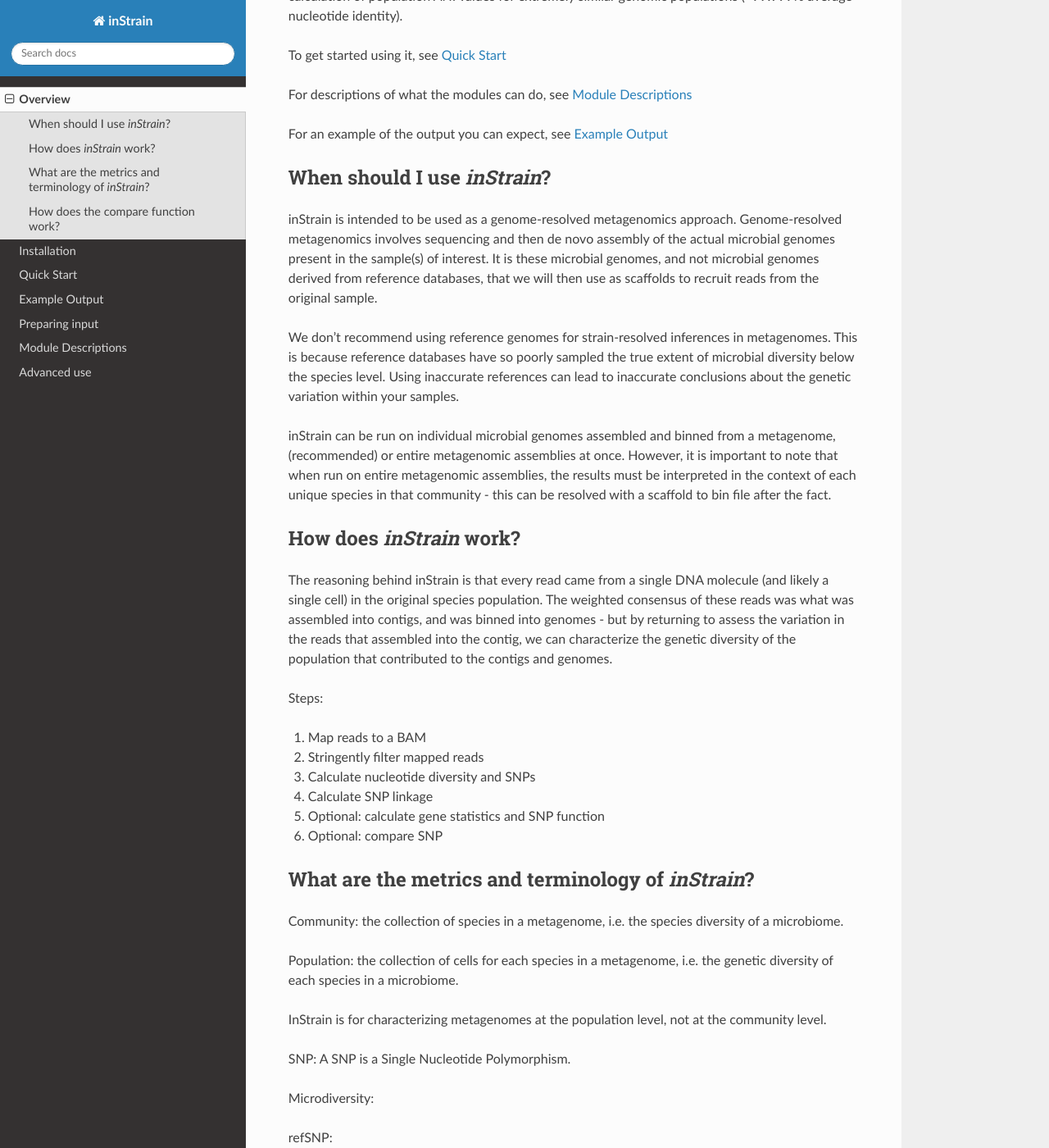
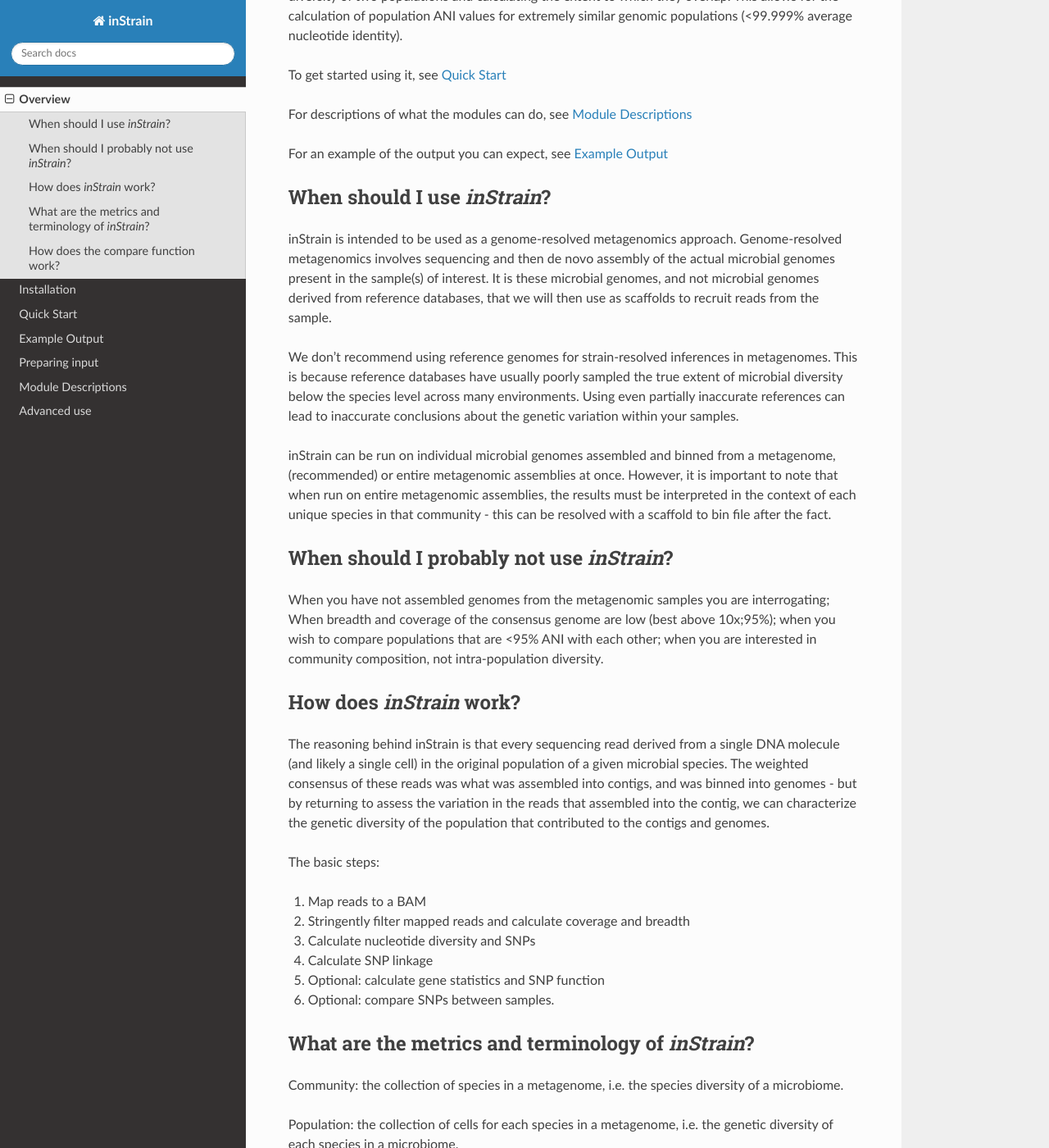
Before and after one commit to MrOlm/inStrain, a Sphinx documentation site: the page built from docs/overview.rst, in a window 1280 px wide and 1400 px high, scrolled down 753 px. Shown: the whole window at 82% size. Built offline with Sphinx 7.4.7 and the Read the Docs theme 2.0.0, drawn with Linux system fonts in a browser that asks for light colours; some of the changed text lies outside the part shown.

Commit message:
Update overview.rst

```diff
--- a/docs/overview.rst
+++ b/docs/overview.rst
@@ -3,12 +3,12 @@
 
 When you sequence any microbial genome(s), you sequence a population of cells (with the exception of single cell genomics). This population may be a nearly clonal population in a culture flask, a nearly clonal population in the real world, or a highly heterogenous population in the real world, but there is always real biological genetic hetereogeneity within that population - every cell does not have the same genotype at every single position.
 
- *inStrain* **is a program for measuring, comparing, and interrogating a microbial population's genetic heterogeneity ("intraspecific"; we can call it "microdiversity") in and between samples.**
+ *inStrain* **is a program for measuring, comparing, and interrogating the genetic heterogeneity of microbial populations ("intraspecific"; we can call it "microdiversity") in and between metagenomic samples.**
 ~~~~~~~~~~~~~~~~~~~~~~
 
-The includes calculation of nucleotide diversity, calling SNPs (including non-synonymous and synonymous variants), accurate coverage / breadth, and linkage disequilibrium in the contexts of genomes, contigs, and individual genes.
+*inStrain* includes calculation of nucleotide diversity, calling SNPs (including non-synonymous and synonymous variants), reporting accurate coverage / breadth, and calculating linkage disequilibrium in the contexts of genomes, contigs, and individual genes.
 
-This also includes comparing the frequencies of fixed and segregating variants between sequenced populations with extremely high accuracy, out-performing other popular "strain-resolved" metagenomics programs.
+*inStrain* also includes comparing the frequencies of fixed and segregating variants between sequenced populations with extremely high accuracy, out-performing other popular "strain-resolved" metagenomics programs.
 
 The typical use-case is to generate a `.bam` file by mapping metagenomic reads to a bacterial genome that is present in the metagenomic sample, and using inStrain to characterize the microdiversity present.
 
@@ -24,22 +24,27 @@
 When should I use *inStrain*?
 -----------------
 
-inStrain is intended to be used as a genome-resolved metagenomics approach. Genome-resolved metagenomics involves sequencing and then de novo assembly of the actual microbial genomes present in the sample(s) of interest. It is these microbial genomes, and not microbial genomes derived from reference databases, that we will then use as scaffolds to recruit reads from the original sample.
+inStrain is intended to be used as a genome-resolved metagenomics approach. Genome-resolved metagenomics involves sequencing and then de novo assembly of the actual microbial genomes present in the sample(s) of interest. It is these microbial genomes, and not microbial genomes derived from reference databases, that we will then use as scaffolds to recruit reads from the sample.
 
-We don't recommend using reference genomes for strain-resolved inferences in metagenomes. This is because reference databases have so poorly sampled the true extent of microbial diversity below the species level. Using inaccurate references can lead to inaccurate conclusions about the genetic variation within your samples.
+We don't recommend using reference genomes for strain-resolved inferences in metagenomes. This is because reference databases have usually poorly sampled the true extent of microbial diversity below the species level across many environments. Using even partially inaccurate references can lead to inaccurate conclusions about the genetic variation within your samples.
 
 inStrain can be run on individual microbial genomes assembled and binned from a metagenome, (recommended) or entire metagenomic assemblies at once. However, it is important to note that when run on entire metagenomic assemblies, the results must be interpreted in the context of each unique species in that community - this can be resolved with a scaffold to bin file after the fact.
+
+When should I probably not use *inStrain*?
+---------------
+
+When you have not assembled genomes from the metagenomic samples you are interrogating; When breadth and coverage of the consensus genome are low (best above 10x;95%); when you wish to compare populations that are <95% ANI with each other; when you are interested in community composition, not intra-population diversity.
 
 How does *inStrain* work?
 ---------------
 
-The reasoning behind inStrain is that every read came from a single DNA molecule (and likely a single cell) in the original species population. The weighted consensus of these reads was what was assembled into contigs, and was binned into genomes - but by returning to assess the variation in the reads that assembled into the contig, we can characterize the genetic diversity of the population that contributed to the contigs and genomes.
+The reasoning behind inStrain is that every sequencing read derived from a single DNA molecule (and likely a single cell) in the original population of a given microbial species. The weighted consensus of these reads was what was assembled into contigs, and was binned into genomes - but by returning to assess the variation in the reads that assembled into the contig, we can characterize the genetic diversity of the population that contributed to the contigs and genomes.
 
-Steps:
+The basic steps:
 
 1. Map reads to a BAM
 
-2. Stringently filter mapped reads
+2. Stringently filter mapped reads and calculate coverage and breadth
 
 3. Calculate nucleotide diversity and SNPs
 
@@ -47,7 +52,7 @@
 
 5. Optional: calculate gene statistics and SNP function
 
-6. Optional: compare SNP
+6. Optional: compare SNPs between samples.
 
 What are the metrics and terminology of *inStrain*?
 --------------
@@ -58,25 +63,17 @@
 
 InStrain is for characterizing metagenomes at the population level, not at the community level.
 
-SNP: A SNP is a Single Nucleotide Polymorphism.
+SNP: A SNP is a Single Nucleotide Polymorphism, a genetic variant of a single nucleotide change that some percentage of the cells that comprise a species population. We identify and call SNPs using a simple model to distinguish them from errors, and more importantly in our experience, careful read mapping and filtering of 300 bp (2x150 bp paired reads carefully evaluated as a pair) to be assured that the variants (and the reads that contain them) are truly from the species being profiled, and not from another species in the metagenome (we call it 'mismapping' when this happens). Note that a SNP refers to genetic variation *within a read set*.
 
+Microdiversity: We use the term microdiversity to refer to intraspecific genetic variation, i.e. the genetic variation between cells within a microbial species. To measure this, we calculate a per-site nucleotide diversity of all reads - thus this metric is slightly influenced by sequencing error, but within study error rates should be consistent, and this effect is extremely minor compared to the extent of biological variation observed within samples. The metric of nucleotide diversity (often referred to as 'pi' in the population genetics world) is from Nei and Li 1979, calculated per site and then averaged across all sites.
 
-Microdiversity:
+refSNP: a genetic difference between the consensus of a read set and a reference genome. This is in contrast to SNPs, which are variants within a population being studied - reference SNPs are differences between the population you are studying (your reads) and the genome that you are mapping to. If you are mapping to a genome that was assembled from that sample, there will be very few to no refSNPs, because the consensus of that genome was built from the consensus of the reads in that sample. However, refSNPs are useful to track and understand cross-mapping, and we also use the percentage of refSNPs per read pair to filter read mappings.
 
+popANI: calculated by `inStrain compare` function between two different inStrain profiles. This reflects the percentage of *fixed sites* in sample A that are also *fixed* in sample B. Sites that are segregating in either sample are ignored.
 
-refSNP:
+N SNP: a polymorphic variant that changes the amino acid code of the protein encoded by the gene in which it resides; non-synonymous.
 
-refANI:
-
-popANI:
-
-N SNP:
-
-S SNP:
-
-FST:
-
-<microdiversity, SNPs, linkage, N vs S, FST, etc.>
+S SNP: a polymoprhic variant that does not change the amino acid code of the protein encoded by the gene in which it resides; synonymous.
 
 How does the compare function work?
 --------------
```
